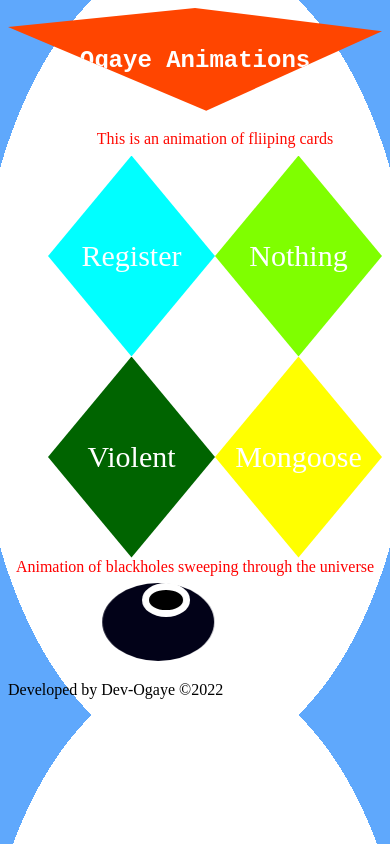
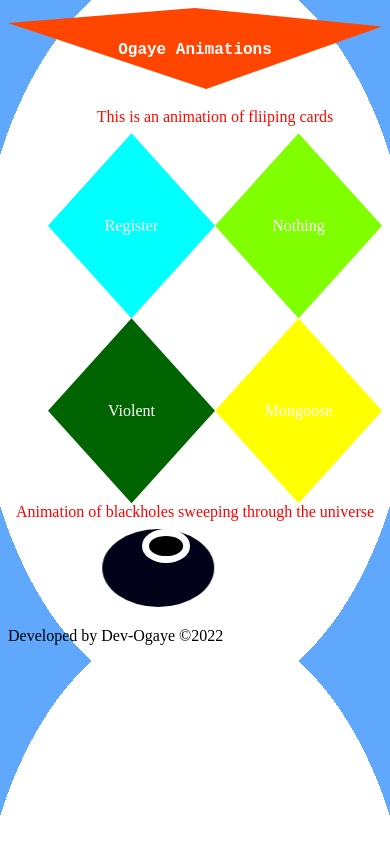
Before and after one commit to Michael-Ogaye/animate, a plain HTML site: page index.html in a window 390 px wide. Drawn offline with Linux system fonts and the light colour scheme; a web font is replaced by a local one.

Commit message:
release: this is a deployment of a complete and responsive animation exercise

```diff
--- a/index.css
+++ b/index.css
@@ -13,6 +13,7 @@
     text-align: center;
     cursor: pointer;
     font-size: 30px ;
+    font-size: clamp(1.5vw, 2.5vw, 2.5vw);
 }
 nav{
     background-color: orangered;
@@ -46,7 +47,7 @@ animation: flip 0.5s ease-in forwards ;
 }
 @keyframes flip{
     0%{transform: rotateY(0deg);}
-    50%{transform:  scale(2);}
+
     100%{transform: rotateY(90deg);}
 }
 .wheel{
@@ -91,9 +92,12 @@ body{
 
 
     }}
-    @media screen and (max-width: 690px){
+    @media screen and (max-width: 750px){
         .panels li{
             width: 50%;
         }
+        nav h2,.panels li div{
+            font-size: 16px;
+        }
 
     }
```
